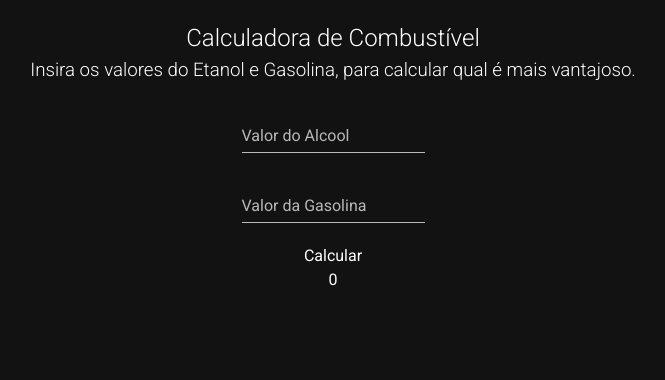
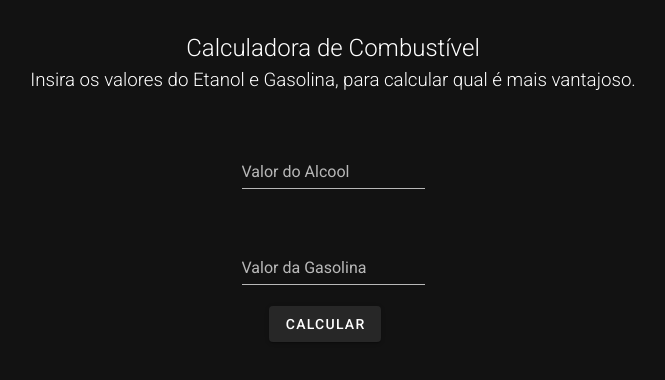
Before and after one commit to LiRezende/calculadora-de-combustivel, a Vue app in the folder calc-combustivel/: page / in a window 1280 px wide. Shown: the top 380 px of the page, without its empty margins (307-972 px from the left). Built offline with nearby package versions, Linux system fonts and the light colour scheme.

Commit message:
Correções no cálculo da diferença.

```diff
--- a/calc-combustivel/src/components/InputGas.vue
+++ b/calc-combustivel/src/components/InputGas.vue
@@ -16,7 +16,12 @@
           required
         ></v-text-field>
     </form>
-    <button @click="calcularDifer">Calcular</button>
+    <v-btn
+        class="mr-4"
+        @click="calcularDifer"
+    >
+        calcular
+    </v-btn>
     <p>{{ diferenca }}</p>
 </div>
 
@@ -26,23 +31,23 @@
 export default {
     data () {
         return {
-            diferenca: 0
+            diferenca: ''
         }
     },
     methods: {
       calcularDifer () {
-          this.diferenca = this.valueGas / this.valueAlcohol;
+          this.diferenca = this.valueGas / this.valueAlcohol
       }
     },
 }
 </script>
 
 <style scoped>
+    div {
+        margin-top: 30px;
+    }
     h2, h3 {
         font-weight: 300;
-    }
-    h2 {
-        margin-top: 20px;
     }
     .input-gas {
         display: flex;
```
Also changed, not shown: 1 other file (tests, documents, lock files or other folders).
